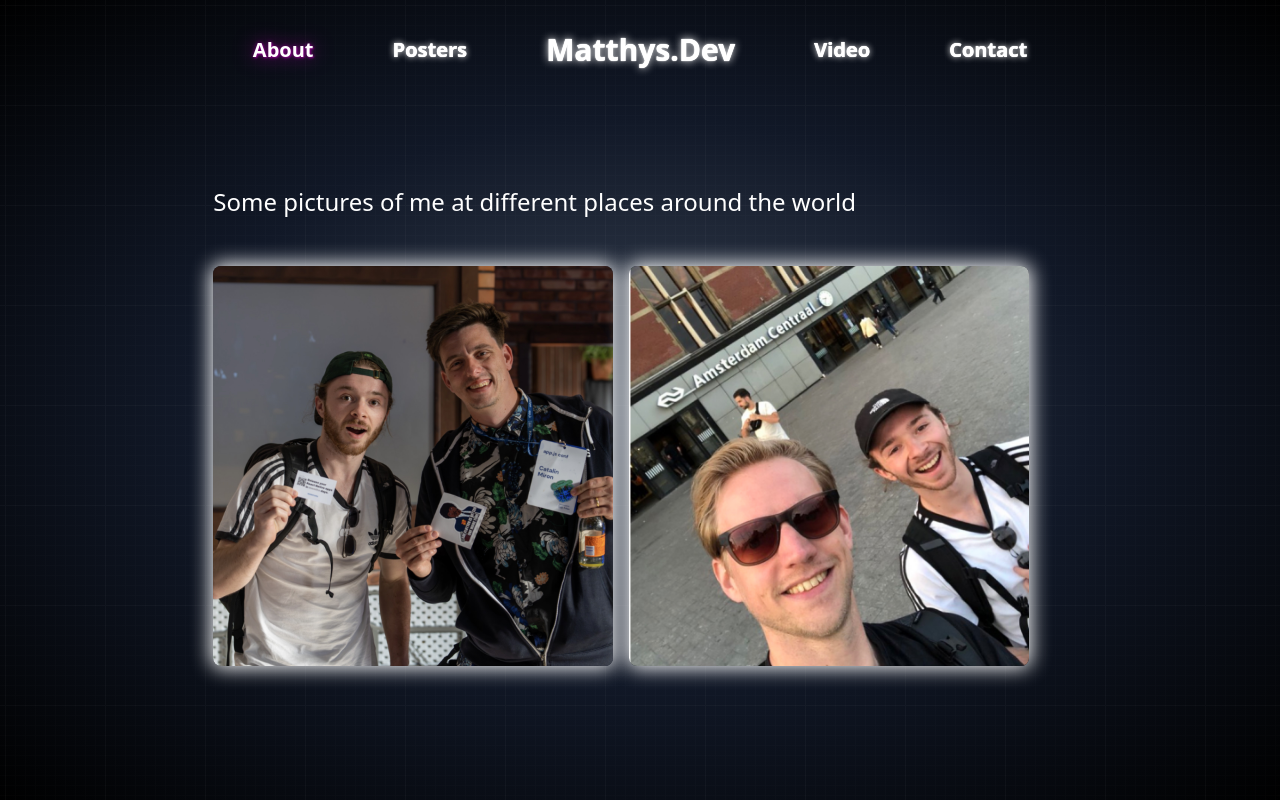
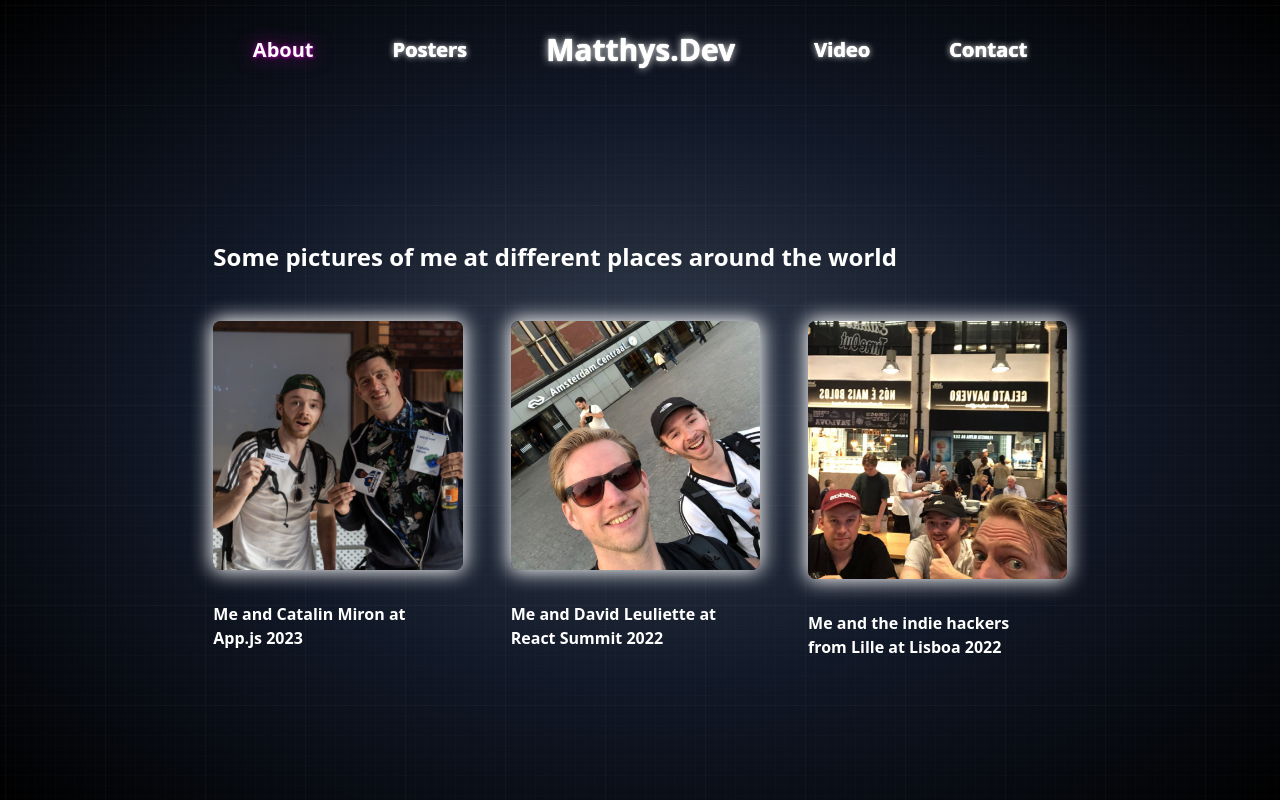
Before and after one commit to MatthysDev/Matthys.dev.v2, a Next.js app: page /about in a window 1280 px wide. Built offline with nearby package versions, Linux system fonts and the light colour scheme.

Commit message:
feat: 🎸 add img for about

```diff
--- a/src/components/Hero.tsx
+++ b/src/components/Hero.tsx
@@ -9,7 +9,7 @@ export default function Hero({ }: Props) {
     return (
         <div className='flex flex-col md:flex-row mb-12 gap-4'>
             <div className='relative w-40 h-40  m-auto my-12 md:m-auto'>
-                <Image src={'/me.png'} alt={'Matthys Ducrocq'} fill className='rounded-full shadow-[0px_0px_20px_2px_#fff]' />
+                <Image src={'/me.png'} alt={'Matthys Ducrocq'} fill className='rounded-full shadow-[0px_0px_20px_2px_#fff]' rel='preload' />
             </div>
             <div className='w-full md:w-3/5 m-auto flex flex-col gap-2 text-xl '>
                 <div>Hello, I‘m Matthys, a React Native developer who finds joy in crafting aesthetically pleasing applications using <span style={neonPurple} className='text-purple-300'>Tailwind.</span></div>
--- a/src/pages/about.tsx
+++ b/src/pages/about.tsx
@@ -1,20 +1,43 @@
-import React from 'react'
-import Image from 'next/image'
-import CustomLayout from '@/components/CustomLayout'
-import { neonBlanc } from '@/components/neonStyles'
+import React from 'react';
+import Image from 'next/image';
+import CustomLayout from '@/components/CustomLayout';
+import { neonBlanc } from '@/components/neonStyles';
 
-type Props = {}
+type ImageData = {
+    img: string;
+    description: string;
+};
 
-export default function about({ }: Props) {
+const images: ImageData[] = [
+    { img: '/me/me-catalin.jpg', description: 'Me and Catalin Miron at App.js 2023' },
+    { img: '/me/amsterdam.jpg', description: 'Me and David Leuliette at React Summit 2022' },
+    { img: '/me/lisboa.jpg', description: 'Me and the indie hackers from Lille at Lisboa 2022' },
+    // Ajoutez d'autres objets pour chaque image
+];
+
+export default function About() {
     return (
         <CustomLayout>
-            <div className='text-2xl text-white'>
+            <div className='text-2xl text-white font-bold'>
                 Some pictures of me at different places around the world
             </div>
-            <div className='flex gap-4 w-full'>
-                <Image src={'/me/me-catalin.jpg'} alt={'Me and Catalin Miron at App.js 2023'} width={400} height={400} className='rounded-lg shadow-[0px_0px_20px_2px_#fff] my-12' />
-                <Image src={'/me/amsterdam.jpg'} alt={'Me and David Leuliette at React Summit 2022'} width={400} height={400} className='rounded-lg shadow-[0px_0px_20px_2px_#fff] my-12' />
+            <div className='flex gap-12 w-full'>
+                {images.map((imageData, index) => (
+                    // eslint-disable-next-line react/jsx-key
+                    <div className='flex flex-col'>
+                        <div key={index} className='rounded-lg shadow-[0px_0px_20px_2px_#fff] mt-12 mb-8'>
+                            <Image
+                                src={imageData.img}
+                                alt={imageData.description}
+                                width={400}
+                                height={400}
+                                className='rounded-lg'
+                            />
+                        </div>
+                        <p className='mr-4 text-white font-semibold'>{imageData.description}</p>
+                    </div>
+                ))}
             </div>
         </CustomLayout>
-    )
+    );
 }
--- a/src/pages/index.tsx
+++ b/src/pages/index.tsx
@@ -12,7 +12,7 @@ export default function Home() {
       <div className="flex flex-col items-center p-0 md:p-12 text-white">
         <Hero />
         <div className='flex mt-0 mb-2 md:mt-24'>
-          <Button link={'/posters'} text={'About me'} color={'bg-sky-200'} neonColor={palette.sky200} />
+          <Button link={'/about'} text={'About me'} color={'bg-sky-200'} neonColor={palette.sky200} />
           <Button link={'https://airtable.com/appOrrPF35ppPjTKx/shrZLcDgGq0Kb6soN?backgroundColor=purple'} text={'Contact-me'} color={'bg-purple-300'} isExternal neonColor={palette.purple300} />
         </div>
       </div>
```
Also changed, not shown: public/me/amsterdam.JPG, public/me/lisboa.jpg (added).
